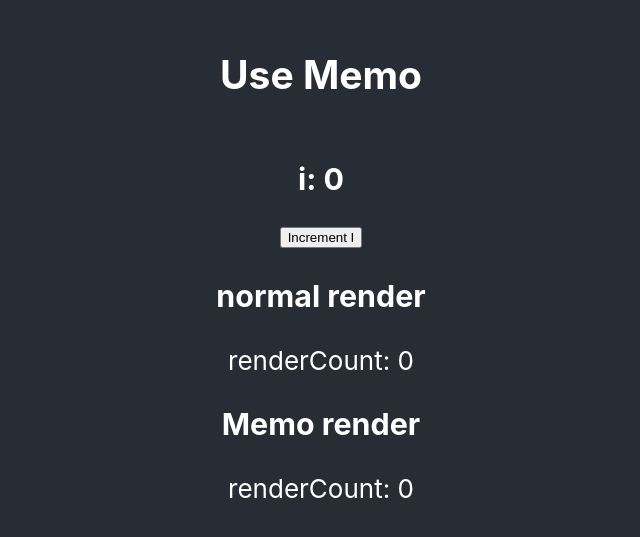
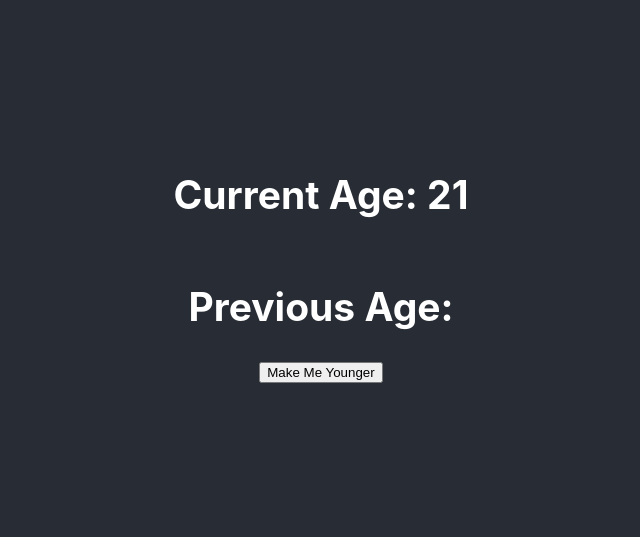
Before and after one commit to tutu-tonton/Udemy_ReactHooksAZ, a React (Create React App) app: page / in a window 1280 px wide. Shown: the part 139-676 px from the top of the page, without its empty margins (319-959 px from the left). Built offline with nearby package versions, Linux system fonts and the light colour scheme.

Commit message:
33.customHook-usePrevious. - 1つ前のstateを保存しておく。useRef使う

```diff
--- a/src/App.js
+++ b/src/App.js
@@ -1,40 +1,66 @@
-import React, { useState, useMemo } from 'react';
+import React, { useState } from 'react';
 
-import Child from './components/child.component';
+import usePrevious from './hooks/usePrevious';
 
 import './App.scss';
 
 //========================================
-//  32. useMemo
+//  33. customHook - usePrevious
+//  1つ前のstateを保存しておく。 useRef使う
 //========================================
-
 const App = () => {
-	const [i, setI] = useState(0);
-
-	const onClickHandle = () => {
-		setI(i + 1);
-	};
-
-	const memoChild = useMemo(() => {
-		return <Child />;
-	}, []);
+	const [age, setAge] = useState(21);
+	const previousAge = usePrevious(age);
 
 	return (
 		<div className="App">
 			<header className="App-header">
-				<h2> Use Memo</h2>
-				<h3>i: {i}</h3>
-				<button onClick={onClickHandle}>Increment I</button>
-				<h3>normal render</h3>
-				<Child />
-				<h3>Memo render</h3>
-				{memoChild}
+				<h2>Current Age: {age}</h2>
+				<h2>Previous Age: {previousAge}</h2>
+				<button onClick={() => setAge(age - 1)}>Make Me Younger</button>
 			</header>
 		</div>
 	);
 };
 
 export default App;
+
+//========================================
+//  32. useMemo
+//========================================
+// import React, { useState, useMemo } from 'react';
+
+// import Child from './components/child.component';
+
+// import './App.scss';
+
+// const App = () => {
+// 	const [i, setI] = useState(0);
+
+// 	const onClickHandle = () => {
+// 		setI(i + 1);
+// 	};
+
+// 	const memoChild = useMemo(() => {
+// 		return <Child />;
+// 	}, []);
+
+// 	return (
+// 		<div className="App">
+// 			<header className="App-header">
+// 				<h2> Use Memo</h2>
+// 				<h3>i: {i}</h3>
+// 				<button onClick={onClickHandle}>Increment I</button>
+// 				<h3>normal render</h3>
+// 				<Child />
+// 				<h3>Memo render</h3>
+// 				{memoChild}
+// 			</header>
+// 		</div>
+// 	);
+// };
+
+// export default App;
 
 //========================================
 //  31. fetch Data with async await
--- /dev/null
+++ b/src/hooks/usePrevious.js
@@ -0,0 +1,11 @@
+import { useEffect, useRef } from 'react';
+
+const usePrevious = (value) => {
+	const ref = useRef(null);
+	useEffect(() => {
+		ref.current = value;
+	});
+	return ref.current;
+};
+
+export default usePrevious;
```
Also changed, not shown: 1 other file (tests, documents, lock files or other folders).
